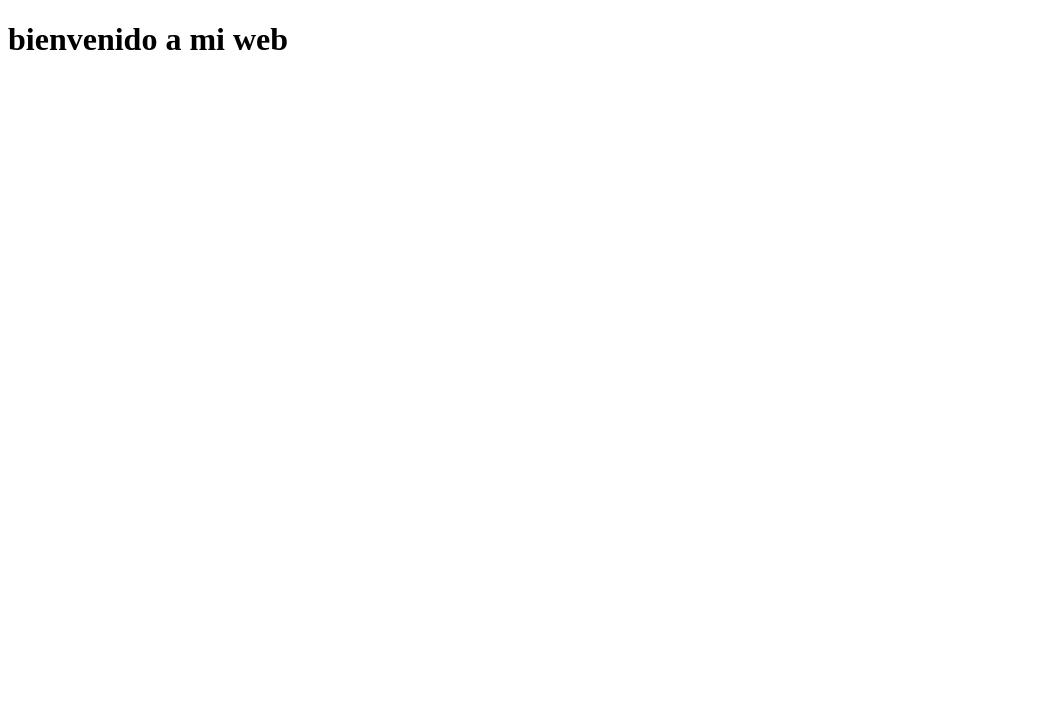
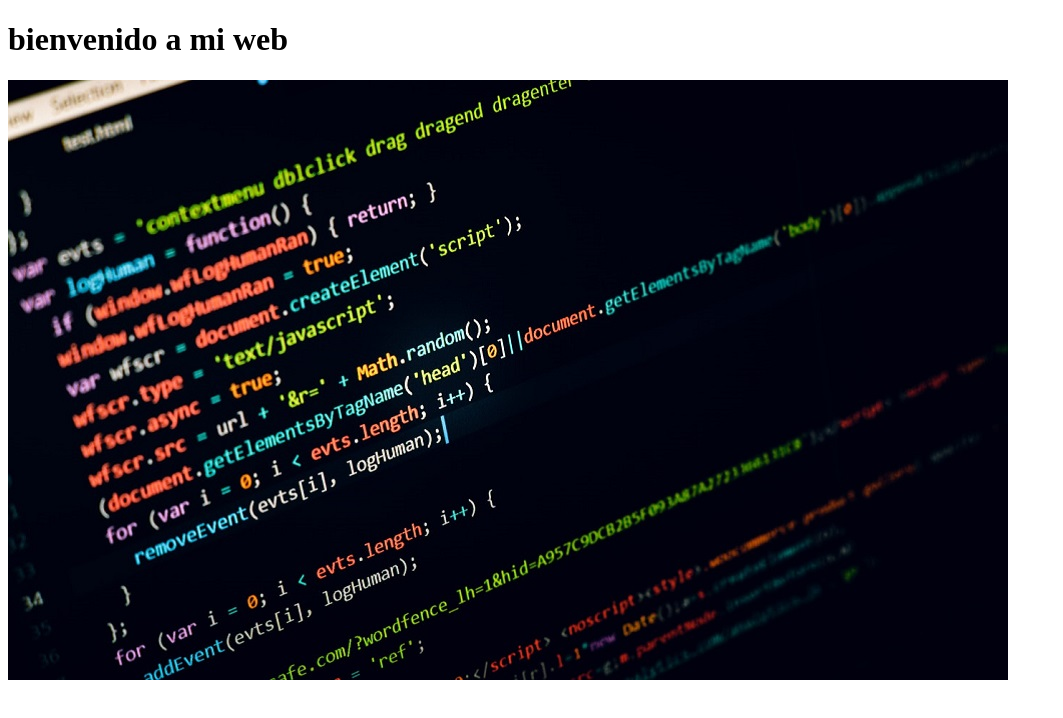
Before and after one commit to JoseMarianoPaz/trabajoPractico, a website: page views/index.html in a window 1280 px wide. Shown: the whole page, without its empty margins (0-1063 px from the left). Drawn offline with Linux system fonts and the light colour scheme.

Commit message:
cambio de imagen en index

```diff
--- a/views/index.html
+++ b/views/index.html
@@ -8,6 +8,6 @@
 </head>
 <body>
     <h1>bienvenido a mi web</h1>
-    <img src="/img/programacion.jpg" alt="">
+    <img src="/img/programación.png" alt="">
 </body>
 </html>
```
